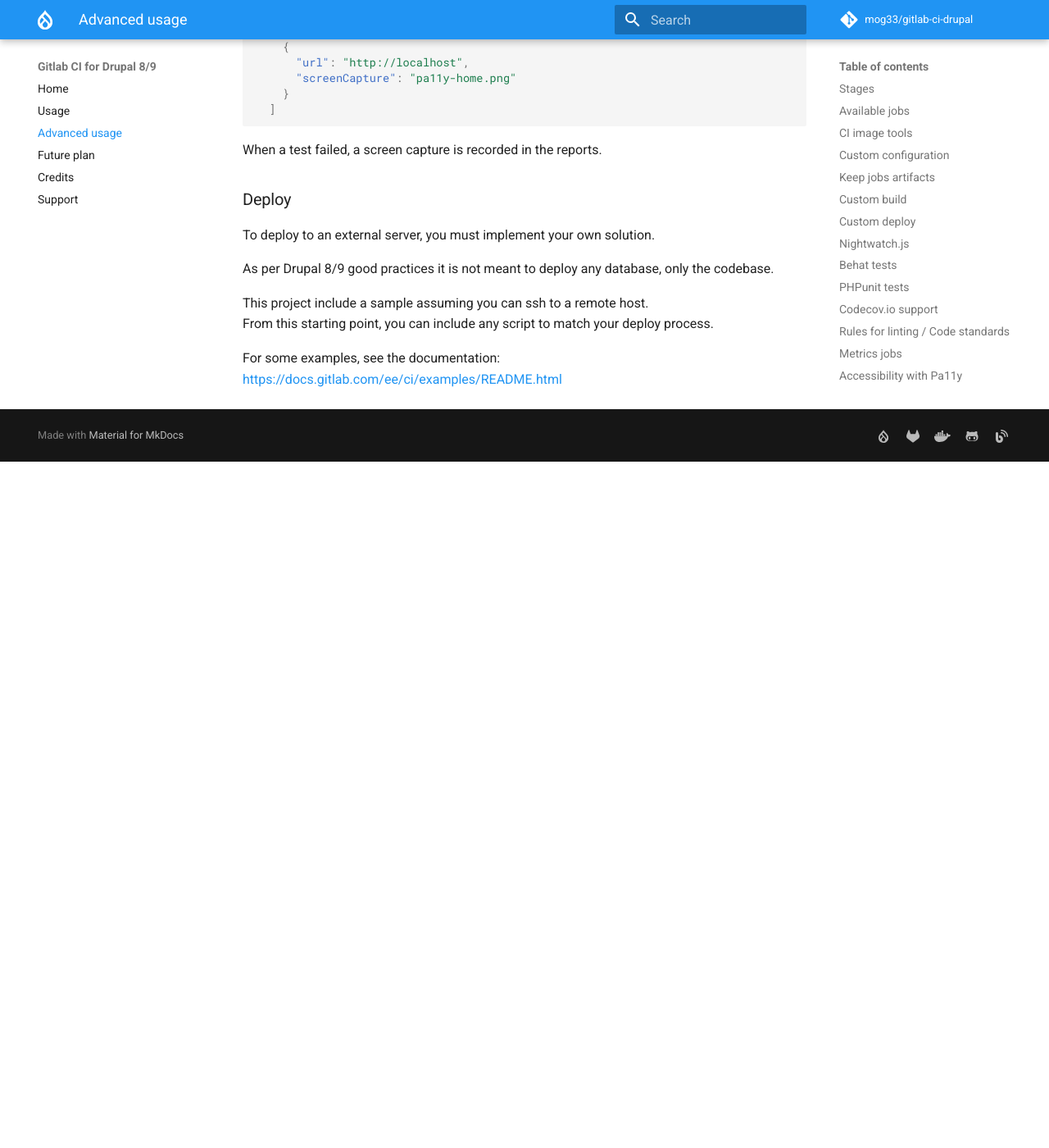
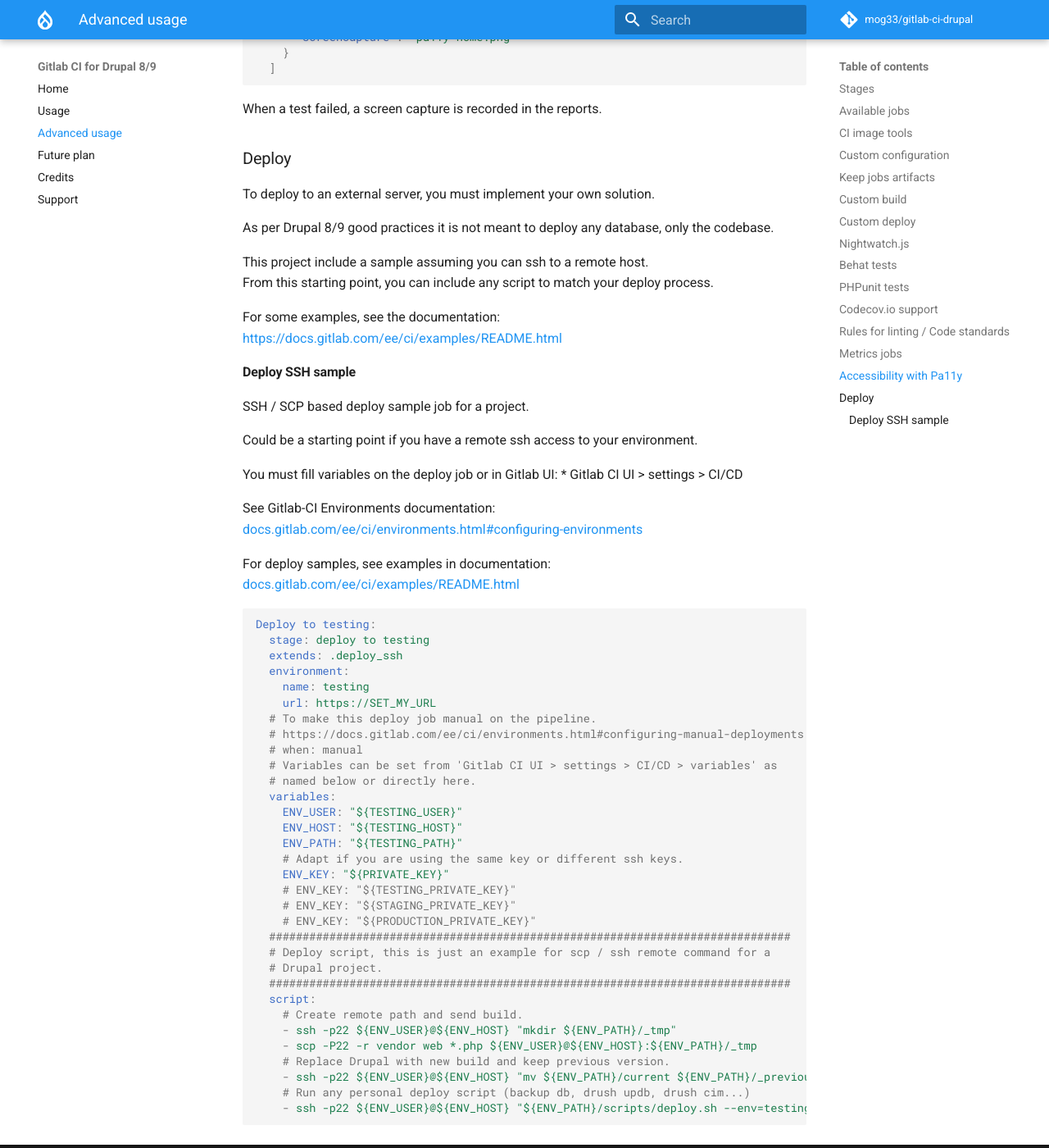
Before and after one commit to mogtofu33/gitlab-ci-drupal, an MkDocs documentation site: the page built from docs/advanced-usage.md, in a window 1280 px wide and 1400 px high, scrolled down 4880 px. Shown: the whole window at 82% size. Built offline with MkDocs 1.6.1 and Material for MkDocs 9.7.7, drawn with Linux system fonts in a browser that asks for light colours; comment, search, counter and statistics services are not loaded; before the commit the page ends 5443 px from its top, so only the background shows below that; some of the changed text lies outside the part shown.

Commit message:
Update doc for v2, fix nightwatch, xml reports.

````diff
--- a/docs/advanced-usage.md
+++ b/docs/advanced-usage.md
@@ -194,3 +192,53 @@ From this starting point, you can include any script to match your deploy
 process.
 
 For some examples, see the documentation: [https://docs.gitlab.com/ee/ci/examples/README.html](https://docs.gitlab.com/ee/ci/examples/README.html)
+
+#### Deploy SSH sample
+
+SSH / SCP based deploy sample job for a project.
+
+Could be a starting point if you have a remote ssh access to your environment.
+
+You must fill variables on the deploy job or in Gitlab UI:
+* Gitlab CI UI > settings > CI/CD
+
+See Gitlab-CI Environments documentation:
+https://docs.gitlab.com/ee/ci/environments.html#configuring-environments
+
+For deploy samples, see examples in documentation:
+https://docs.gitlab.com/ee/ci/examples/README.html
+
+```yaml
+Deploy to testing:
+  stage: deploy to testing
+  extends: .deploy_ssh
+  environment:
+    name: testing
+    url: https://SET_MY_URL
+  # To make this deploy job manual on the pipeline.
+  # https://docs.gitlab.com/ee/ci/environments.html#configuring-manual-deployments
+  # when: manual
+  # Variables can be set from 'Gitlab CI UI > settings > CI/CD > variables' as
+  # named below or directly here.
+  variables:
+    ENV_USER: "${TESTING_USER}"
+    ENV_HOST: "${TESTING_HOST}"
+    ENV_PATH: "${TESTING_PATH}"
+    # Adapt if you are using the same key or different ssh keys.
+    ENV_KEY: "${PRIVATE_KEY}"
+    # ENV_KEY: "${TESTING_PRIVATE_KEY}"
+    # ENV_KEY: "${STAGING_PRIVATE_KEY}"
+    # ENV_KEY: "${PRODUCTION_PRIVATE_KEY}"
+  ##############################################################################
+  # Deploy script, this is just an example for scp / ssh remote command for a
+  # Drupal project.
+  ##############################################################################
+  script:
+    # Create remote path and send build.
+    - ssh -p22 ${ENV_USER}@${ENV_HOST} "mkdir ${ENV_PATH}/_tmp"
+    - scp -P22 -r vendor web *.php ${ENV_USER}@${ENV_HOST}:${ENV_PATH}/_tmp
+    # Replace Drupal with new build and keep previous version.
+    - ssh -p22 ${ENV_USER}@${ENV_HOST} "mv ${ENV_PATH}/current ${ENV_PATH}/_previous && mv ${ENV_PATH}/_tmp ${ENV_PATH}/current"
+    # Run any personal deploy script (backup db, drush updb, drush cim...)
+    - ssh -p22 ${ENV_USER}@${ENV_HOST} "${ENV_PATH}/scripts/deploy.sh --env=testing"
+```
````
Also changed, not shown: other parts of docs/advanced-usage.md (+5 -7 lines), .gitlab-ci.yml (+9 -4 lines), README.md (+24 -22 lines), docs/plan.md (+7 -1 lines), docs/usage.md (+3 -5 lines), 7 other files.
